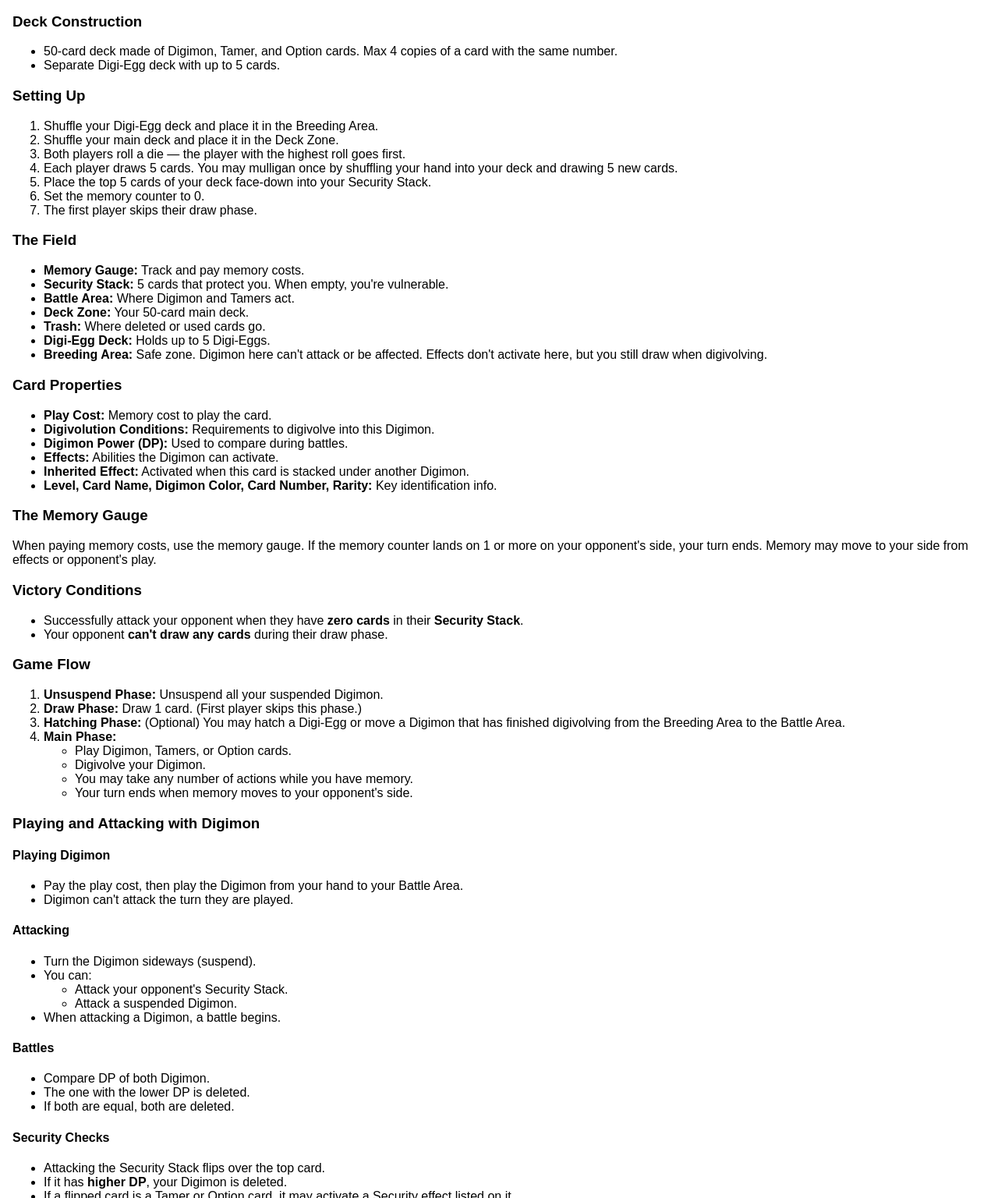
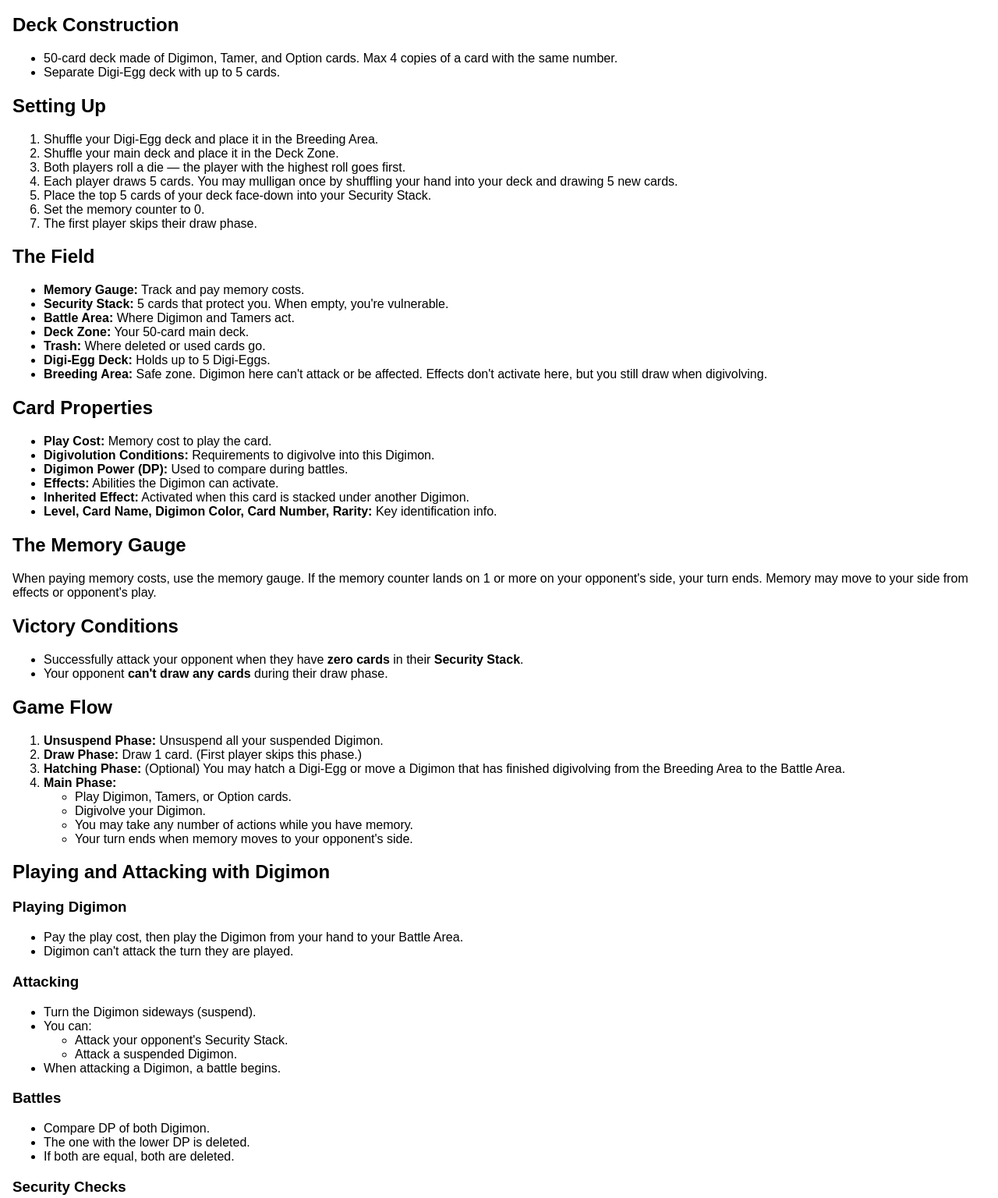
Before and after one commit to JoeDuncko/digimon-tools, an Astro site: page /quickstart in a window 1280 px wide. Shown: the part 218-1754 px from the top of the page at 78% size. Built offline with nearby package versions, Linux system fonts and the light colour scheme; Astro itself is replaced by a stand-in of ours.

Commit message:
Clean up headers

```diff
--- a/src/components/QuickStart.astro
+++ b/src/components/QuickStart.astro
@@ -46,7 +46,7 @@
         </tbody>
     </table>
 
-    <h3>Deck Construction</h3>
+    <h2>Deck Construction</h2>
     <ul>
         <li>
             50-card deck made of Digimon, Tamer, and Option cards. Max 4 copies of a card with the
@@ -55,7 +55,7 @@
         <li>Separate Digi-Egg deck with up to 5 cards.</li>
     </ul>
 
-    <h3>Setting Up</h3>
+    <h2>Setting Up</h2>
     <ol>
         <li>Shuffle your Digi-Egg deck and place it in the Breeding Area.</li>
         <li>Shuffle your main deck and place it in the Deck Zone.</li>
@@ -69,7 +69,7 @@
         <li>The first player skips their draw phase.</li>
     </ol>
 
-    <h3>The Field</h3>
+    <h2>The Field</h2>
     <ul>
         <li><strong>Memory Gauge:</strong> Track and pay memory costs.</li>
         <li>
@@ -85,7 +85,7 @@
         </li>
     </ul>
 
-    <h3>Card Properties</h3>
+    <h2>Card Properties</h2>
     <ul>
         <li><strong>Play Cost:</strong> Memory cost to play the card.</li>
         <li>
@@ -102,14 +102,14 @@
         </li>
     </ul>
 
-    <h3>The Memory Gauge</h3>
+    <h2>The Memory Gauge</h2>
     <p>
         When paying memory costs, use the memory gauge. If the memory counter lands on 1 or more on
         your opponent's side, your turn ends. Memory may move to your side from effects or
         opponent's play.
     </p>
 
-    <h3>Victory Conditions</h3>
+    <h2>Victory Conditions</h2>
     <ul>
         <li>
             Successfully attack your opponent when they have <strong>zero cards</strong> in their <strong
@@ -119,7 +119,7 @@
         <li>Your opponent <strong>can't draw any cards</strong> during their draw phase.</li>
     </ul>
 
-    <h3>Game Flow</h3>
+    <h2>Game Flow</h2>
     <ol>
         <li><strong>Unsuspend Phase:</strong> Unsuspend all your suspended Digimon.</li>
         <li><strong>Draw Phase:</strong> Draw 1 card. (First player skips this phase.)</li>
@@ -138,15 +138,15 @@
         </li>
     </ol>
 
-    <h3>Playing and Attacking with Digimon</h3>
+    <h2>Playing and Attacking with Digimon</h2>
 
-    <h4>Playing Digimon</h4>
+    <h3>Playing Digimon</h3>
     <ul>
         <li>Pay the play cost, then play the Digimon from your hand to your Battle Area.</li>
         <li>Digimon can't attack the turn they are played.</li>
     </ul>
 
-    <h4>Attacking</h4>
+    <h3>Attacking</h3>
     <ul>
         <li>Turn the Digimon sideways (suspend).</li>
         <li>
@@ -159,14 +159,14 @@
         <li>When attacking a Digimon, a battle begins.</li>
     </ul>
 
-    <h4>Battles</h4>
+    <h3>Battles</h3>
     <ul>
         <li>Compare DP of both Digimon.</li>
         <li>The one with the lower DP is deleted.</li>
         <li>If both are equal, both are deleted.</li>
     </ul>
 
-    <h4>Security Checks</h4>
+    <h3>Security Checks</h3>
     <ul>
         <li>Attacking the Security Stack flips over the top card.</li>
         <li>If it has <strong>higher DP</strong>, your Digimon is deleted.</li>
@@ -232,8 +232,8 @@
             font-size: 0.8rem;
         }
 
-        h3,
-        h2 {
+        h2,
+        h3 {
             page-break-after: avoid;
             page-break-inside: avoid;
         }
```
